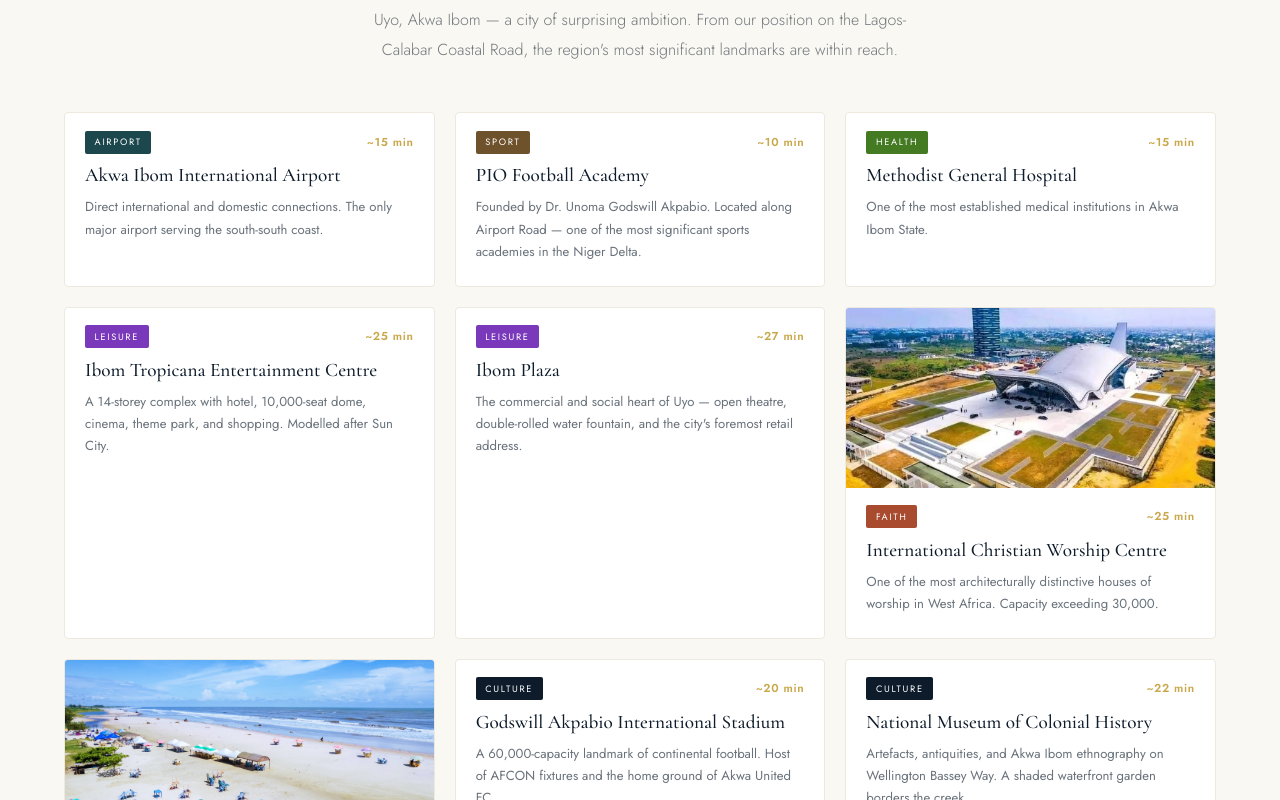
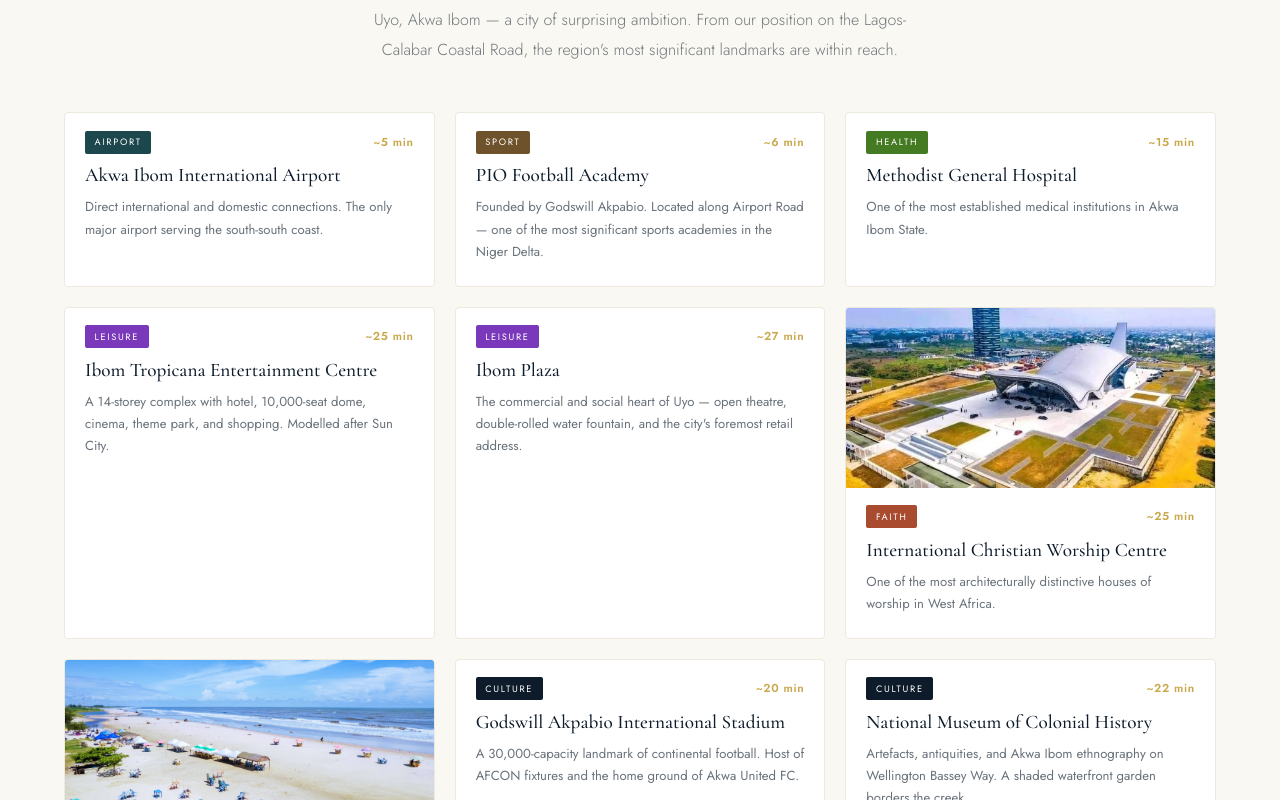
Before and after one commit to mekado11/Resorts-, a React (Vite) app: page / in a window 1280 px wide. Shown: the part 3660-4460 px from the top of the page. Built offline with nearby package versions, Linux system fonts and the light colour scheme; no server answers.

Commit message:
Update proximity locations with corrected distances and details

```diff
--- a/src/pages/Home.tsx
+++ b/src/pages/Home.tsx
@@ -53,17 +53,17 @@
 
   // Proximity locations — confirmed by Michael Effiong + Uyo research
   const proximity = [
-    { tag: 'Airport',   name: 'Akwa Ibom International Airport',    dist: '~15 min', desc: 'Direct international and domestic connections. The only major airport serving the south-south coast.', img: null },
-    { tag: 'Sport',     name: 'PIO Football Academy',               dist: '~10 min', desc: 'Founded by Dr. Unoma Godswill Akpabio. Located along Airport Road — one of the most significant sports academies in the Niger Delta.', img: null },
+    { tag: 'Airport',   name: 'Akwa Ibom International Airport',    dist: '~5 min', desc: 'Direct international and domestic connections. The only major airport serving the south-south coast.', img: null },
+    { tag: 'Sport',     name: 'PIO Football Academy',               dist: '~6 min', desc: 'Founded by Godswill Akpabio. Located along Airport Road — one of the most significant sports academies in the Niger Delta.', img: null },
     { tag: 'Health',    name: 'Methodist General Hospital',         dist: '~15 min', desc: 'One of the most established medical institutions in Akwa Ibom State.', img: null },
     { tag: 'Leisure',   name: 'Ibom Tropicana Entertainment Centre', dist: '~25 min', desc: 'A 14-storey complex with hotel, 10,000-seat dome, cinema, theme park, and shopping. Modelled after Sun City.', img: null },
     { tag: 'Leisure',   name: 'Ibom Plaza',                        dist: '~27 min', desc: 'The commercial and social heart of Uyo — open theatre, double-rolled water fountain, and the city\'s foremost retail address.', img: null },
-    { tag: 'Faith',     name: 'International Christian Worship Centre', dist: '~25 min', desc: 'One of the most architecturally distinctive houses of worship in West Africa. Capacity exceeding 30,000.', img: '/assets/icwc-uyo.jpg' },
-    { tag: 'Coast',     name: 'Ibeno Beach',                       dist: '~60 min', desc: 'Nigeria\'s longest stretch of Atlantic coastline. 69 km of uninterrupted white sand where the Kwa Ibo River meets the sea.', img: '/assets/ibeno-beach.jpg' },
-    { tag: 'Culture',   name: 'Godswill Akpabio International Stadium', dist: '~20 min', desc: 'A 60,000-capacity landmark of continental football. Host of AFCON fixtures and the home ground of Akwa United FC.', img: null },
+    { tag: 'Faith',     name: 'International Christian Worship Centre', dist: '~25 min', desc: 'One of the most architecturally distinctive houses of worship in West Africa.', img: '/assets/icwc-uyo.jpg' },
+    { tag: 'Coast',     name: 'Ibeno Beach',                       dist: '~60 min', desc: 'Nigeria\'s longest stretch of Atlantic coastline. uninterrupted white sand where the Kwa Ibo River meets the sea.', img: '/assets/ibeno-beach.jpg' },
+    { tag: 'Culture',   name: 'Godswill Akpabio International Stadium', dist: '~20 min', desc: 'A 30,000-capacity landmark of continental football. Host of AFCON fixtures and the home ground of Akwa United FC.', img: null },
     { tag: 'Culture',   name: 'National Museum of Colonial History', dist: '~22 min', desc: 'Artefacts, antiquities, and Akwa Ibom ethnography on Wellington Bassey Way. A shaded waterfront garden borders the creek.', img: null },
     { tag: 'Culture',   name: 'Ibom Connection Monument',           dist: '~20 min', desc: 'The defining landmark at the heart of Uyo — a symbol of Akwa Ibom unity surrounded by curated gardens.', img: null },
-    { tag: 'Luxury',    name: 'Ibom Icon Hotel & Golf Resort',      dist: '~25 min', desc: 'The state\'s flagship 5-star reference. Eighteen-hole golf course, marina, and a direct neighbour to Ibom Tropicana.', img: null },
+    { tag: 'Luxury',    name: 'Ibom Icon Hotel & Golf Resort',      dist: '~25 min', desc: 'The state\'s flagship 3-star reference. Eighteen-hole golf course, marina, and a direct neighbour to Ibom Tropicana.', img: null },
   ];
 
   const tagColor: Record<string, string> = {
```
